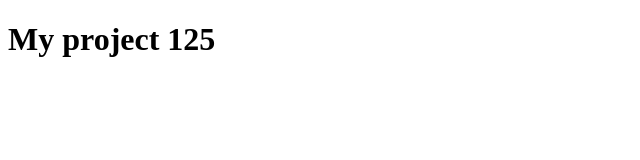
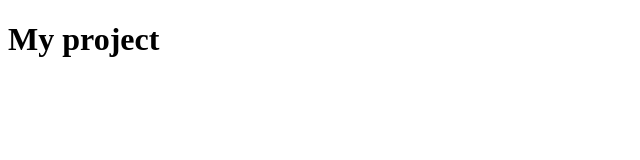
Before and after one commit to Kostrica/my-project, a plain HTML site: page index.html in a window 1280 px wide. Shown: the full height of the page, 0-640 px from the left. Drawn offline with Linux system fonts and the light colour scheme.

Commit message:
title was changed

```diff
--- a/index.html
+++ b/index.html
@@ -7,6 +7,6 @@
   <title>My project</title>
 </head>
 <body>
-  <h1>My project 125</h1>
+  <h1>My project</h1>
 </body>
 </html>
```
